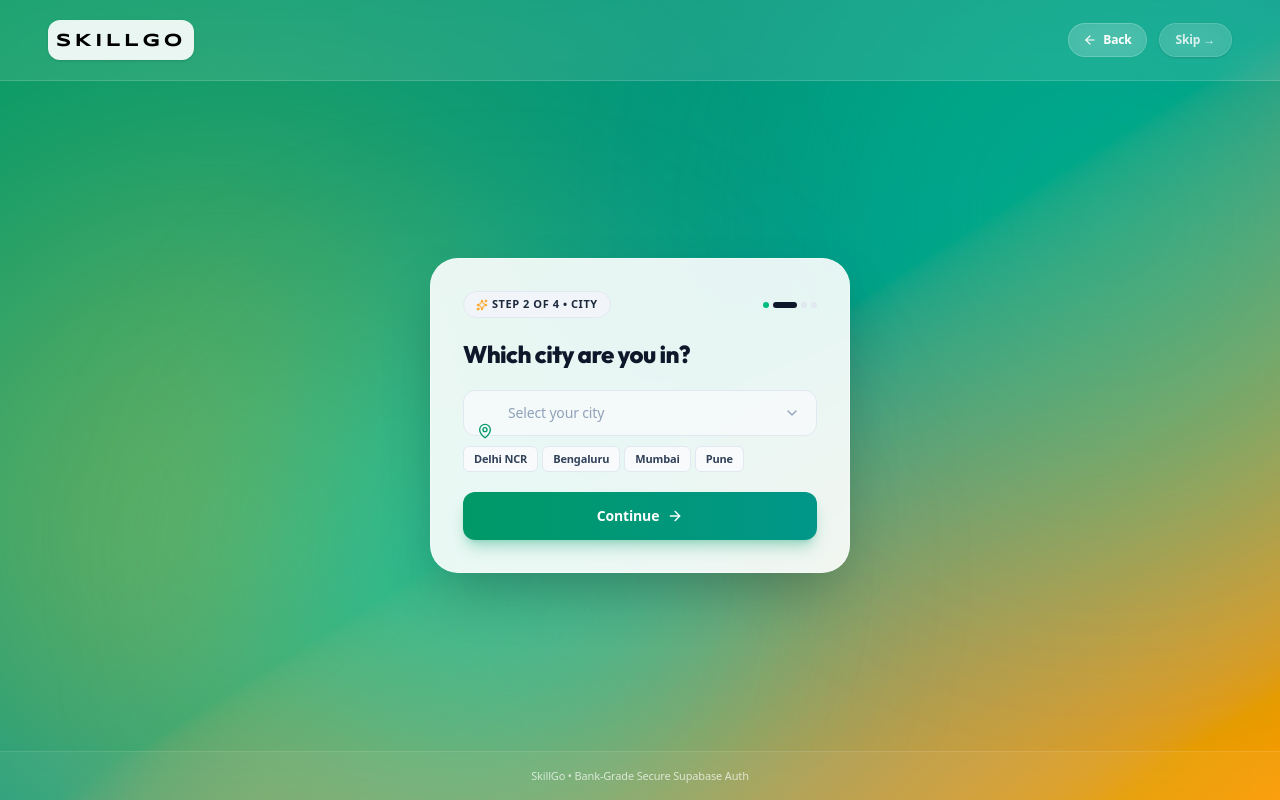
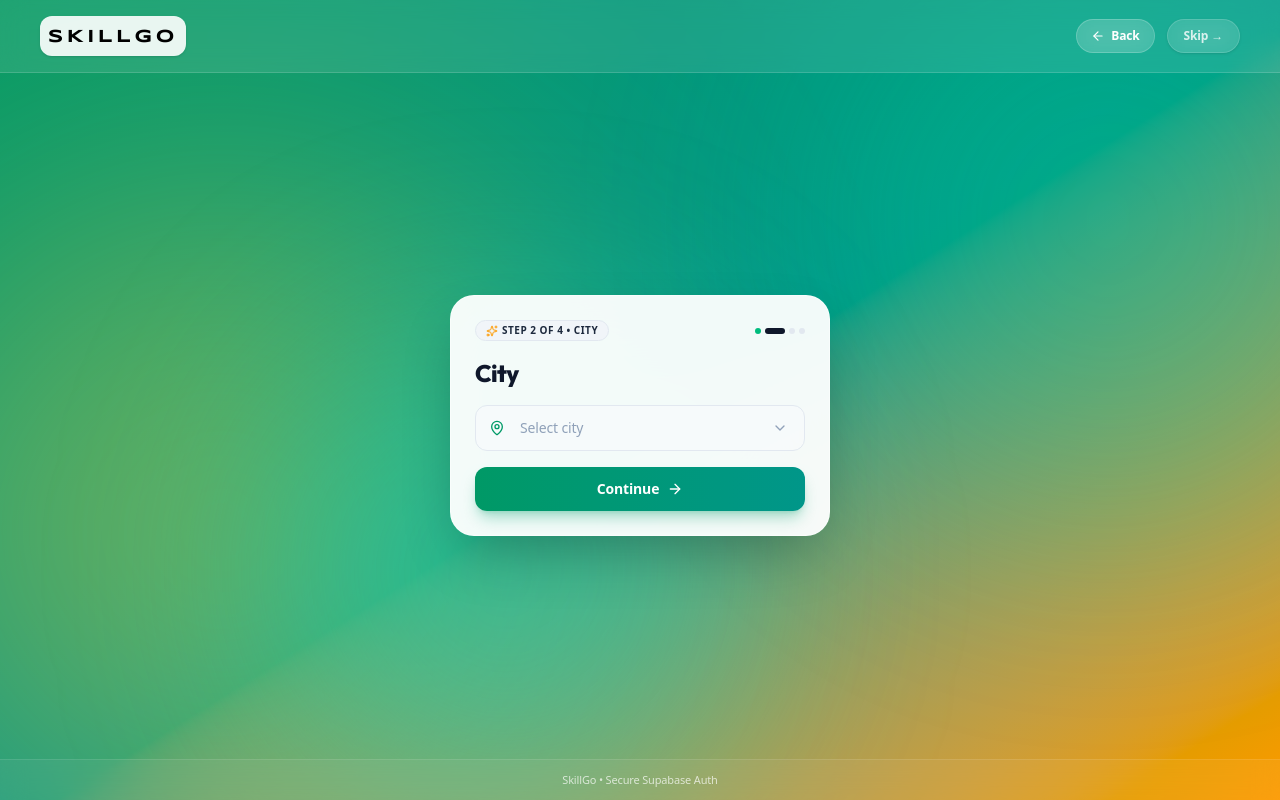
Before and after one commit to skillgodream/skillgo-mobile-ui, a React (Vite) app: page / in a window 1280 px wide. Both pictures are taken after typing "Sample" into the empty fields and a click on the button "Continue". Built offline with nearby package versions, Linux system fonts and the light colour scheme.

Commit message:
small changes in onboarding steps

```diff
--- a/src/screens/OnboardingDetails.tsx
+++ b/src/screens/OnboardingDetails.tsx
@@ -281,7 +281,7 @@ export function OnboardingDetailsScreen() {
             </>
           ),
           buttonClass: 'bg-gradient-to-r from-violet-600 to-indigo-600 hover:opacity-95 shadow-lg shadow-indigo-600/30 text-white',
-          badgeText: step === 3 ? 'Step 3 of 4 • Phone' : 'Step 4 of 4 • OTP'
+          badgeText: step === 3 ? 'Step 3 of 4 • Mobile Number' : 'Step 4 of 4 • OTP'
         };
     }
   };
@@ -291,11 +291,10 @@ export function OnboardingDetailsScreen() {
   return (
     <div className={`min-h-screen relative overflow-hidden flex flex-col justify-between ${theme.bgGradient} transition-colors duration-700 selection:bg-white selection:text-indigo-900`} id="onboarding-apple-screen">
 
-      {/* Apple-Style Organic Fluid Mesh Gradient Background Elements */}
       {theme.meshBlobs}
 
       {/* Top Glass Header */}
-      <header className="relative z-20 w-full py-5 px-6 sm:px-12 flex items-center justify-between backdrop-blur-md bg-white/10 border-b border-white/15">
+      <header className="relative z-20 w-full py-4 px-6 sm:px-10 flex items-center justify-between backdrop-blur-md bg-white/10 border-b border-white/15">
         <div className="flex items-center gap-3">
           <div className="bg-white/90 p-2 rounded-xl shadow-sm">
             <SkillGoLogo />
@@ -329,13 +328,13 @@ export function OnboardingDetailsScreen() {
         </div>
       </header>
 
-      {/* Main Content Area - Small Compact Floating Card */}
-      <main className="relative z-20 flex-1 flex items-center justify-center p-4 sm:p-6 md:p-8">
-        <div className="w-full max-w-[420px] bg-white/90 dark:bg-slate-900/90 backdrop-blur-2xl rounded-[28px] border border-white/40 p-6 sm:p-8 shadow-[0_25px_60px_-15px_rgba(0,0,0,0.3)] transition-all">
+      {/* Main Content Area - Ultra Compact Card */}
+      <main className="relative z-20 flex-1 flex items-center justify-center p-4">
+        <div className="w-full max-w-[380px] bg-white/95 dark:bg-slate-900/95 backdrop-blur-2xl rounded-[24px] border border-white/40 p-5 sm:p-6 shadow-[0_25px_60px_-15px_rgba(0,0,0,0.3)] transition-all">
 
           {/* Step Badge */}
-          <div className="flex items-center justify-between mb-5">
-            <div className="inline-flex items-center gap-1 px-3 py-1 rounded-full text-[11px] font-extrabold uppercase tracking-wider bg-slate-100 text-slate-800 border border-slate-200">
+          <div className="flex items-center justify-between mb-4">
+            <div className="inline-flex items-center gap-1 px-2.5 py-0.5 rounded-full text-[10px] font-extrabold uppercase tracking-wider bg-slate-100 text-slate-800 border border-slate-200">
               <Sparkles className="w-3 h-3 text-amber-500" />
               {theme.badgeText}
             </div>
@@ -347,7 +346,7 @@ export function OnboardingDetailsScreen() {
                   key={s}
                   className={`h-1.5 rounded-full transition-all duration-300 ${
                     s === step
-                      ? 'w-6 bg-slate-900'
+                      ? 'w-5 bg-slate-900'
                       : s < step
                       ? 'w-1.5 bg-emerald-500'
                       : 'w-1.5 bg-slate-200'
@@ -361,12 +360,12 @@ export function OnboardingDetailsScreen() {
           {/* STEP 1: NAME */}
           {/* ───────────────────────────────────────────────────────────── */}
           {step === 1 && (
-            <form onSubmit={handleNextFromStep1} className="space-y-5 animate-in fade-in slide-in-from-right-4 duration-300">
+            <form onSubmit={handleNextFromStep1} className="space-y-4 animate-in fade-in slide-in-from-right-4 duration-300">
               <h1 className="text-xl sm:text-2xl font-black text-slate-900 tracking-tight">
-                What's your full name?
+                Name
               </h1>
 
-              <div className="space-y-1.5">
+              <div className="space-y-1">
                 <div className="relative">
                   <div className="absolute inset-y-0 left-0 pl-3.5 flex items-center pointer-events-none text-slate-400">
                     <User className="w-4 h-4" />
@@ -379,7 +378,7 @@ export function OnboardingDetailsScreen() {
                       setName(e.target.value);
                       setError(null);
                     }}
-                    placeholder="e.g. Rahul Sharma"
+                    placeholder="Enter your full name"
                     className="w-full pl-11 pr-4 py-3 text-sm rounded-xl border border-slate-200 bg-slate-50/80 text-slate-900 placeholder:text-slate-400 focus:bg-white focus:border-rose-500 focus:ring-2 focus:ring-rose-500/20 font-medium transition-all"
                     autoFocus
                   />
@@ -387,14 +386,14 @@ export function OnboardingDetailsScreen() {
               </div>
 
               {error && (
-                <p className="text-xs font-bold text-rose-500 bg-rose-50 p-2.5 rounded-lg border border-rose-200">
+                <p className="text-xs font-bold text-rose-500 bg-rose-50 p-2 rounded-lg border border-rose-200">
                   {error}
                 </p>
               )}
 
               <button
                 type="submit"
-                className={`w-full py-3.5 px-5 rounded-xl font-bold text-sm flex items-center justify-center gap-2 transition-all cursor-pointer ${theme.buttonClass}`}
+                className={`w-full py-3 px-4 rounded-xl font-bold text-sm flex items-center justify-center gap-2 transition-all cursor-pointer ${theme.buttonClass}`}
               >
                 <span>Continue</span>
                 <ArrowRight className="w-4 h-4" />
@@ -406,12 +405,12 @@ export function OnboardingDetailsScreen() {
           {/* STEP 2: CITY */}
           {/* ───────────────────────────────────────────────────────────── */}
           {step === 2 && (
-            <form onSubmit={handleNextFromStep2} className="space-y-5 animate-in fade-in slide-in-from-right-4 duration-300">
+            <form onSubmit={handleNextFromStep2} className="space-y-4 animate-in fade-in slide-in-from-right-4 duration-300">
               <h1 className="text-xl sm:text-2xl font-black text-slate-900 tracking-tight">
-                Which city are you in?
+                City
               </h1>
 
-              <div className="space-y-1.5 relative">
+              <div className="space-y-1 relative">
                 <button
                   type="button"
                   onClick={() => setIsCityDropdownOpen(!isCityDropdownOpen)}
@@ -421,7 +420,7 @@ export function OnboardingDetailsScreen() {
                     <MapPin className="w-4 h-4" />
                   </div>
                   <span className={city ? 'text-slate-900 font-bold' : 'text-slate-400'}>
-                    {city || 'Select your city'}
+                    {city || 'Select city'}
                   </span>
                   <ChevronDown className={`w-4 h-4 text-slate-400 transition-transform ${isCityDropdownOpen ? 'rotate-180' : ''}`} />
                 </button>
@@ -429,7 +428,7 @@ export function OnboardingDetailsScreen() {
                 {/* City Dropdown Menu */}
                 {isCityDropdownOpen && (
                   <div className="absolute z-30 mt-1 w-full bg-white rounded-xl border border-slate-200 shadow-2xl overflow-hidden animate-in fade-in zoom-in-95 duration-150">
-                    <div className="p-2.5 border-b border-slate-100 bg-slate-50">
+                    <div className="p-2 border-b border-slate-100 bg-slate-50">
                       <div className="relative">
                         <Search className="w-3.5 h-3.5 absolute left-3 top-1/2 -translate-y-1/2 text-slate-400" />
                         <input
@@ -443,7 +442,7 @@ export function OnboardingDetailsScreen() {
                       </div>
                     </div>
 
-                    <div className="max-h-48 overflow-y-auto p-1">
+                    <div className="max-h-40 overflow-y-auto p-1">
                       {citySearch && !filteredCities.includes(citySearch) && (
                         <button
                           type="button"
@@ -473,35 +472,17 @@ export function OnboardingDetailsScreen() {
                     </div>
                   </div>
                 )}
-
-                {/* Quick Chips */}
-                <div className="pt-1 flex flex-wrap items-center gap-1">
-                  {['Delhi NCR', 'Bengaluru', 'Mumbai', 'Pune'].map((quickCity) => (
-                    <button
-                      key={quickCity}
-                      type="button"
-                      onClick={() => handleCitySelect(quickCity)}
-                      className={`text-[11px] px-2.5 py-1 rounded-md border font-semibold transition-all cursor-pointer ${
-                        city === quickCity
-                          ? 'bg-emerald-600 text-white border-emerald-600'
-                          : 'bg-slate-50 text-slate-700 border-slate-200 hover:bg-slate-100'
-                      }`}
-                    >
-                      {quickCity}
-                    </button>
-                  ))}
-                </div>
               </div>
 
               {error && (
-                <p className="text-xs font-bold text-rose-500 bg-rose-50 p-2.5 rounded-lg border border-rose-200">
+                <p className="text-xs font-bold text-rose-500 bg-rose-50 p-2 rounded-lg border border-rose-200">
                   {error}
                 </p>
               )}
 
               <button
                 type="submit"
-                className={`w-full py-3.5 px-5 rounded-xl font-bold text-sm flex items-center justify-center gap-2 transition-all cursor-pointer ${theme.buttonClass}`}
+                className={`w-full py-3 px-4 rounded-xl font-bold text-sm flex items-center justify-center gap-2 transition-all cursor-pointer ${theme.buttonClass}`}
               >
                 <span>Continue</span>
                 <ArrowRight className="w-4 h-4" />
@@ -513,12 +494,12 @@ export function OnboardingDetailsScreen() {
           {/* STEP 3: PHONE NUMBER */}
           {/* ───────────────────────────────────────────────────────────── */}
           {step === 3 && (
-            <form onSubmit={handleNextFromStep3} className="space-y-5 animate-in fade-in slide-in-from-right-4 duration-300">
+            <form onSubmit={handleNextFromStep3} className="space-y-4 animate-in fade-in slide-in-from-right-4 duration-300">
               <h1 className="text-xl sm:text-2xl font-black text-slate-900 tracking-tight">
-                Mobile number
+                Mobile Number
               </h1>
 
-              <div className="space-y-1.5">
+              <div className="space-y-1">
                 <div className="relative flex rounded-xl border border-slate-200 bg-slate-50/80 focus-within:bg-white focus-within:border-indigo-600 focus-within:ring-2 focus-within:ring-indigo-600/20 transition-all overflow-hidden">
                   <div className="flex items-center gap-1 px-3 bg-slate-100 border-r border-slate-200 text-slate-800 font-bold text-xs select-none">
                     <span>🇮🇳</span>
@@ -549,16 +530,16 @@ export function OnboardingDetailsScreen() {
               </div>
 
               {error && (
-                <p className="text-xs font-bold text-rose-500 bg-rose-50 p-2.5 rounded-lg border border-rose-200">
+                <p className="text-xs font-bold text-rose-500 bg-rose-50 p-2 rounded-lg border border-rose-200">
                   {error}
                 </p>
               )}
 
               <button
                 type="submit"
-                className={`w-full py-3.5 px-5 rounded-xl font-bold text-sm flex items-center justify-center gap-2 transition-all cursor-pointer ${theme.buttonClass}`}
+                className={`w-full py-3 px-4 rounded-xl font-bold text-sm flex items-center justify-center gap-2 transition-all cursor-pointer ${theme.buttonClass}`}
               >
-                <span>Send OTP Code</span>
+                <span>Send OTP</span>
                 <ArrowRight className="w-4 h-4" />
               </button>
             </form>
@@ -568,21 +549,20 @@ export function OnboardingDetailsScreen() {
           {/* STEP 4: OTP VERIFICATION */}
           {/* ───────────────────────────────────────────────────────────── */}
           {step === 4 && (
-            <div className="space-y-5 animate-in fade-in slide-in-from-right-4 duration-300">
-              <div>
-                <div className="inline-flex items-center gap-1 text-[11px] font-bold text-indigo-700 bg-indigo-50 px-2 py-0.5 rounded mb-1.5">
-                  <Lock className="w-3 h-3" />
+            <div className="space-y-4 animate-in fade-in slide-in-from-right-4 duration-300">
+              <div className="flex items-center justify-between">
+                <h1 className="text-xl sm:text-2xl font-black text-slate-900 tracking-tight">
+                  OTP
+                </h1>
+                <span className="text-[11px] font-bold text-indigo-700 bg-indigo-50 px-2 py-0.5 rounded border border-indigo-100">
                   +91 {phone}
-                </div>
-                <h1 className="text-xl sm:text-2xl font-black text-slate-900 tracking-tight">
-                  Enter 6-digit OTP
-                </h1>
+                </span>
               </div>
 
               {resendSuccess && (
-                <div className="p-2.5 rounded-lg bg-emerald-50 text-emerald-800 text-xs font-bold flex items-center gap-2 border border-emerald-200">
+                <div className="p-2 rounded-lg bg-emerald-50 text-emerald-800 text-xs font-bold flex items-center gap-1.5 border border-emerald-200">
                   <CheckCircle2 className="w-3.5 h-3.5 text-emerald-600" />
-                  <span>OTP sent successfully</span>
+                  <span>OTP sent</span>
                 </div>
               )}
 
@@ -600,7 +580,7 @@ export function OnboardingDetailsScreen() {
                     disabled={isOtpVerified || isVerifyingOtp}
                     onChange={(e) => handleOtpDigitChange(idx, e.target.value)}
                     onKeyDown={(e) => handleOtpKeyDown(idx, e)}
-                    className={`w-10 h-12 text-center text-lg font-black rounded-xl border transition-all ${
+                    className={`w-9 h-11 text-center text-base font-black rounded-xl border transition-all ${
                       isOtpVerified
                         ? 'bg-emerald-50 border-emerald-400 text-emerald-900'
                         : digit
@@ -612,19 +592,19 @@ export function OnboardingDetailsScreen() {
               </div>
 
               {(otpError || error) && (
-                <p className="text-xs font-bold text-rose-500 bg-rose-50 p-2.5 rounded-lg border border-rose-200">
+                <p className="text-xs font-bold text-rose-500 bg-rose-50 p-2 rounded-lg border border-rose-200">
                   {otpError || error}
                 </p>
               )}
 
               {isVerifyingOtp && (
                 <div className="text-center text-xs font-bold text-indigo-600 animate-pulse">
-                  Verifying OTP securely...
+                  Verifying...
                 </div>
               )}
 
               {isOtpVerified && (
-                <div className="p-3 rounded-xl bg-emerald-50 text-emerald-800 text-xs font-extrabold flex items-center justify-center gap-2 border border-emerald-200">
+                <div className="p-2.5 rounded-xl bg-emerald-50 text-emerald-800 text-xs font-extrabold flex items-center justify-center gap-1.5 border border-emerald-200">
                   <CheckCircle2 className="w-4 h-4 text-emerald-600" />
                   <span>Verified! Launching...</span>
                 </div>
@@ -638,7 +618,7 @@ export function OnboardingDetailsScreen() {
                       onClick={handleResendOtp}
                       className="font-bold text-indigo-600 hover:underline cursor-pointer"
                     >
-                      Resend OTP
+                      Resend
                     </button>
                   ) : (
                     <span className="text-slate-400 font-medium">
@@ -660,7 +640,7 @@ export function OnboardingDetailsScreen() {
                 type="button"
                 onClick={() => triggerVerifyOtp(otp.join(''))}
                 disabled={otp.join('').length < 6 || isVerifyingOtp || isOtpVerified}
-                className={`w-full py-3.5 px-5 rounded-xl font-bold text-sm flex items-center justify-center gap-2 transition-all cursor-pointer ${
+                className={`w-full py-3 px-4 rounded-xl font-bold text-sm flex items-center justify-center gap-2 transition-all cursor-pointer ${
                   otp.join('').length === 6 && !isOtpVerified
                     ? theme.buttonClass
                     : 'bg-slate-200 text-slate-400 cursor-not-allowed'
@@ -676,8 +656,8 @@ export function OnboardingDetailsScreen() {
       </main>
 
       {/* Footer */}
-      <footer className="relative z-20 py-4 text-center text-[11px] text-white/70 backdrop-blur-md bg-white/5 border-t border-white/10">
-        SkillGo • Bank-Grade Secure Supabase Auth
+      <footer className="relative z-20 py-3 text-center text-[11px] text-white/70 backdrop-blur-md bg-white/5 border-t border-white/10">
+        SkillGo • Secure Supabase Auth
       </footer>
 
     </div>
```
